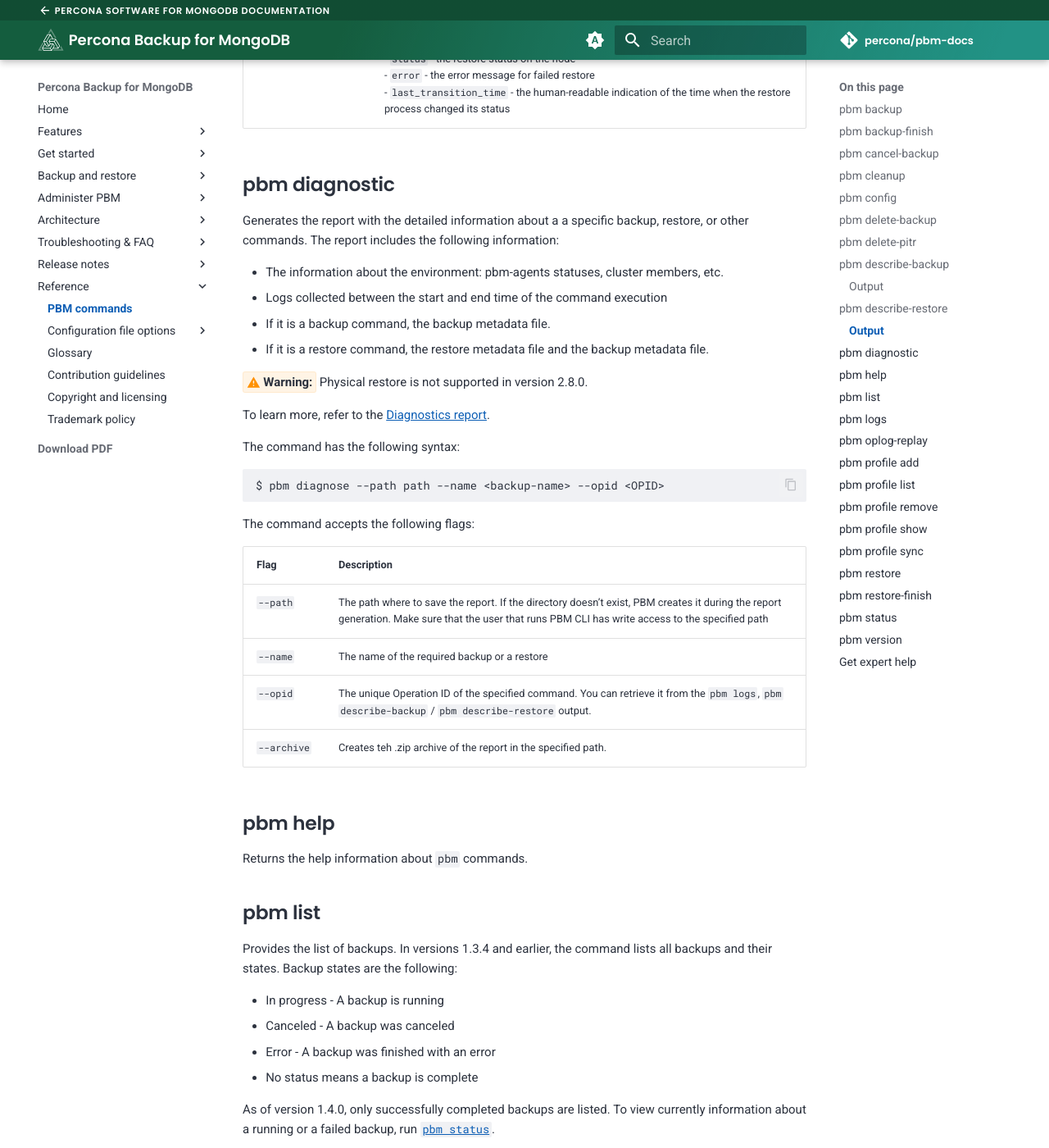
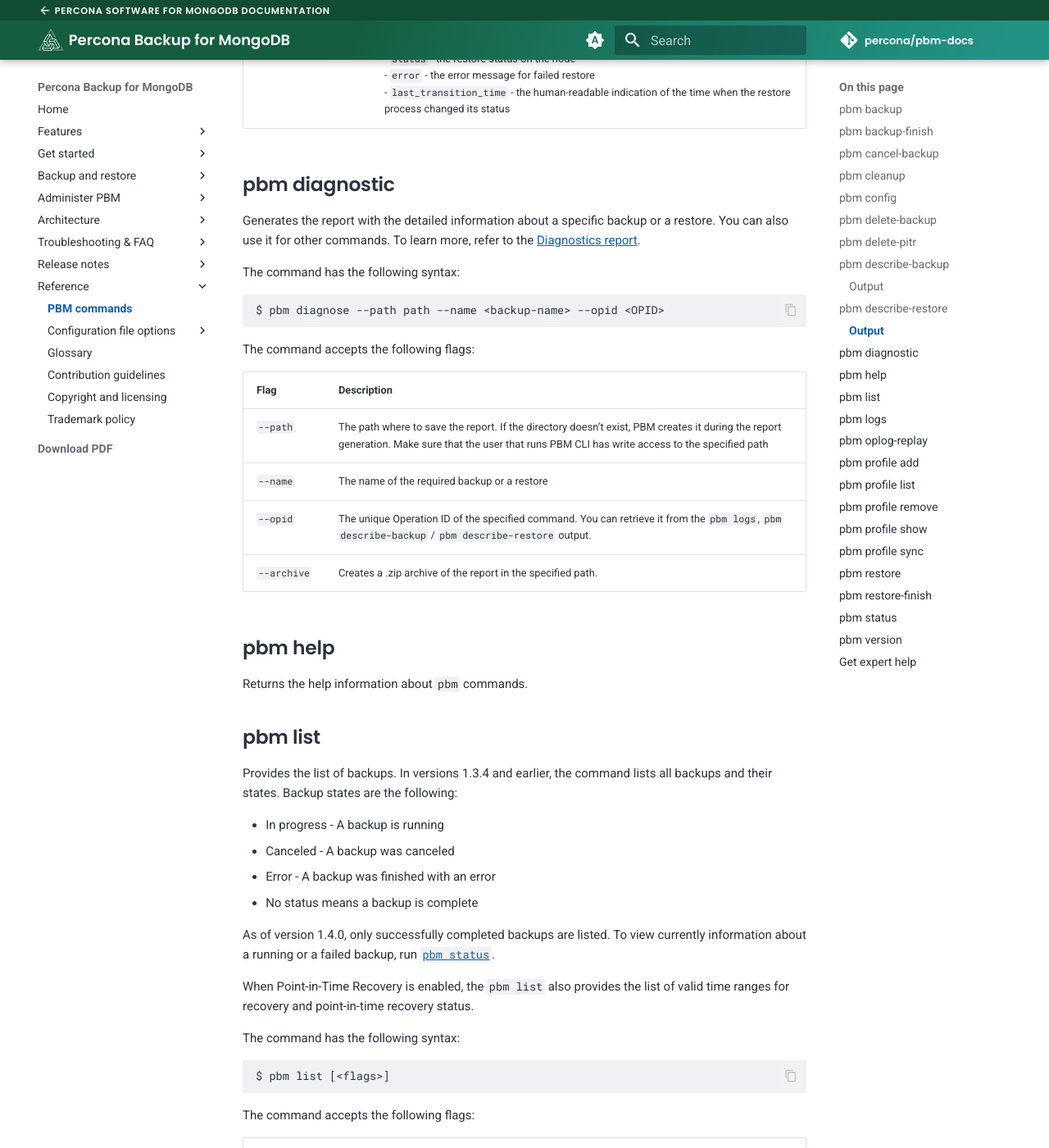
Before and after one commit to percona/pbm-docs, an MkDocs documentation site: the page built from docs/reference/pbm-commands.md, in a window 1280 px wide and 1400 px high, scrolled down 9954 px. Shown: the whole window at 82% size. Built offline with MkDocs 1.6.1 and Material for MkDocs 9.7.7, drawn with Linux system fonts in a browser that asks for light colours; nearby versions of some CDN libraries; comment, search, counter and statistics services are not loaded.

Commit message:
Updated after the review

```diff
--- a/docs/reference/pbm-commands.md
+++ b/docs/reference/pbm-commands.md
@@ -404,16 +404,7 @@
 
 ## pbm diagnostic
 
-Generates the report with the detailed information about a a specific backup, restore, or other commands. The report includes the following information:
-
-* The information about the environment: pbm-agents statuses, cluster members, etc.
-* Logs collected between the start and end time of the command execution
-* If it is a backup command, the backup metadata file.
-* If it is a restore command, the restore metadata file and the backup metadata file.
-
-   <i warning>:material-alert: Warning:</i> Physical restore is not supported in version 2.8.0.
-
-To learn more, refer to the [Diagnostics report](../troubleshoot/pbm-report.md).
+Generates the report with the detailed information about a specific backup or a restore. You can also use it for other commands. To learn more, refer to the [Diagnostics report](../troubleshoot/pbm-report.md).
 
 The command has the following syntax:
 
@@ -428,7 +419,7 @@
 | `--path`            | The path where to save the report. If the directory doesn’t exist, PBM creates it during the report generation. Make sure that the user that runs PBM CLI has write access to the specified path |
 | `--name`            | The name of the required backup or a restore |
 | `--opid`            | The unique Operation ID of the specified command. You can retrieve it from the `pbm logs`, `pbm describe-backup` / `pbm describe-restore` output. |
-| `--archive`         | Creates teh .zip archive of the report in the specified path.|
+| `--archive`         | Creates a .zip archive of the report in the specified path.|
 
 
 ## pbm help
```
